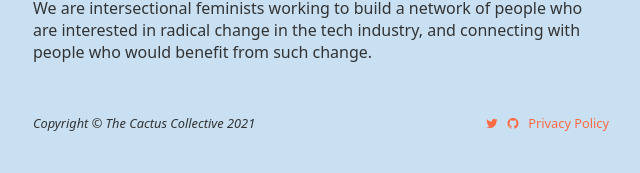
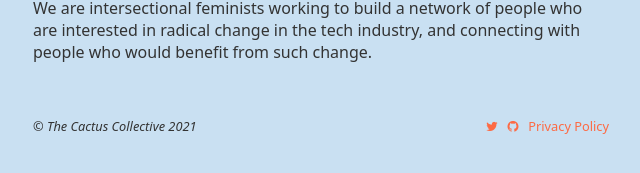
Before and after one commit to cactus-collective/cactus-collective.github.io, a Jekyll site: the page built from index.md, in a window 1280 px wide. Shown: the part 315-488 px from the top of the page, without its empty margins (319-959 px from the left). Built offline with Jekyll 4.4.1, drawn with Linux system fonts in a browser that asks for light colours; some web fonts are replaced; our own code applies the rules of GitHub Pages for plain Markdown files.

Commit message:
Fit on small screens

```diff
--- a/_includes/css/main.css
+++ b/_includes/css/main.css
@@ -73,11 +73,13 @@ footer a {
 .align-left {
     display: inline;
     float: left;
+    padding: 0.2em 0;
 }
 
 .align-right {
     display: inline;
     float: right;
+    padding: 0.2em 0;
 }
 
 .list-inline, .list-inline li {
--- a/_includes/footer.html
+++ b/_includes/footer.html
@@ -1,7 +1,7 @@
     <!-- Footer -->
     <footer>
         <div class="align-left">
-            <span class="copyright">Copyright &copy; {{ site.title }} {{ 'now' | date: "%Y" }}</span>
+            <span class="copyright">&copy; {{ site.title }} {{ 'now' | date: "%Y" }}</span>
         </div>
         <div class="align-right">
             <ul class="list-inline social-buttons">
```
